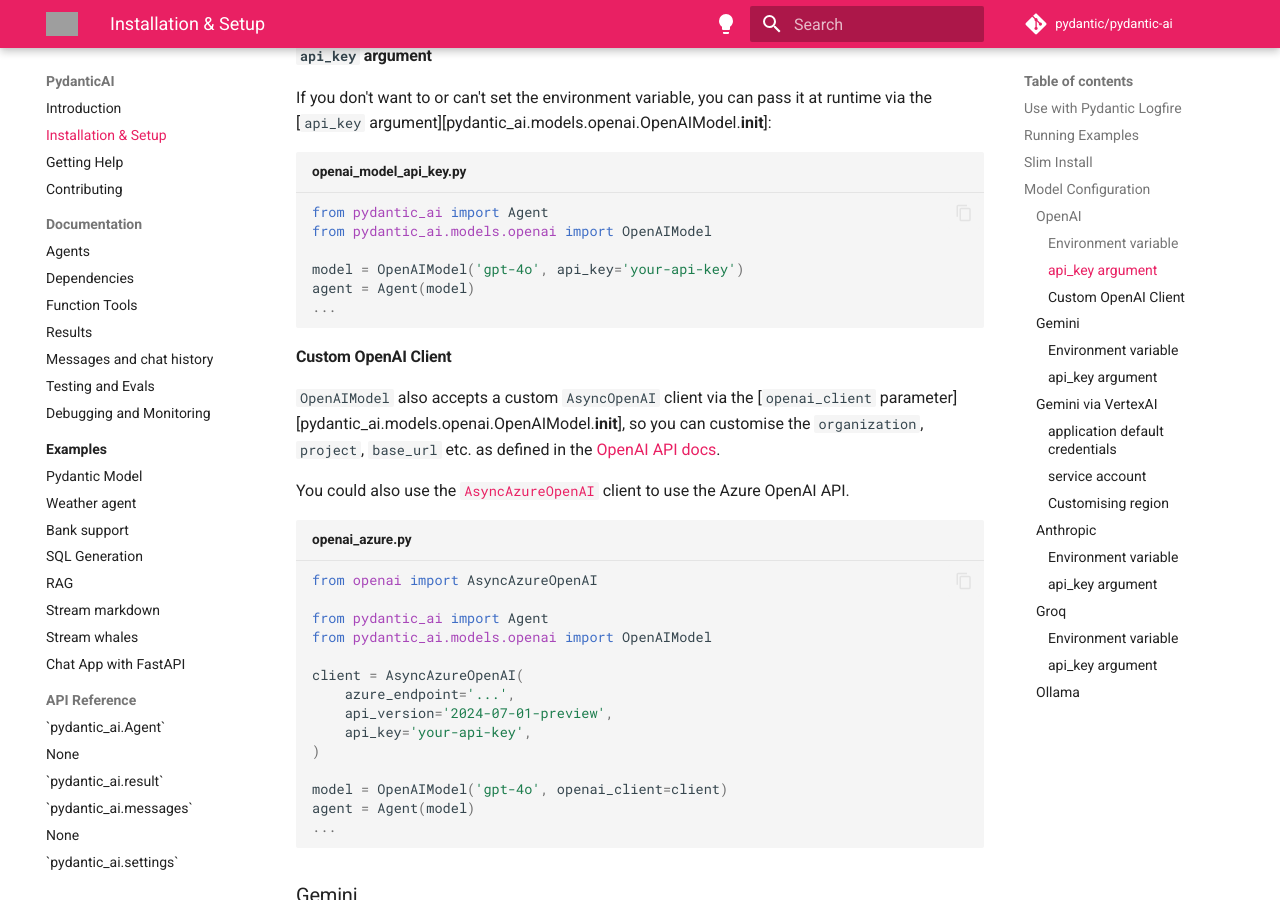
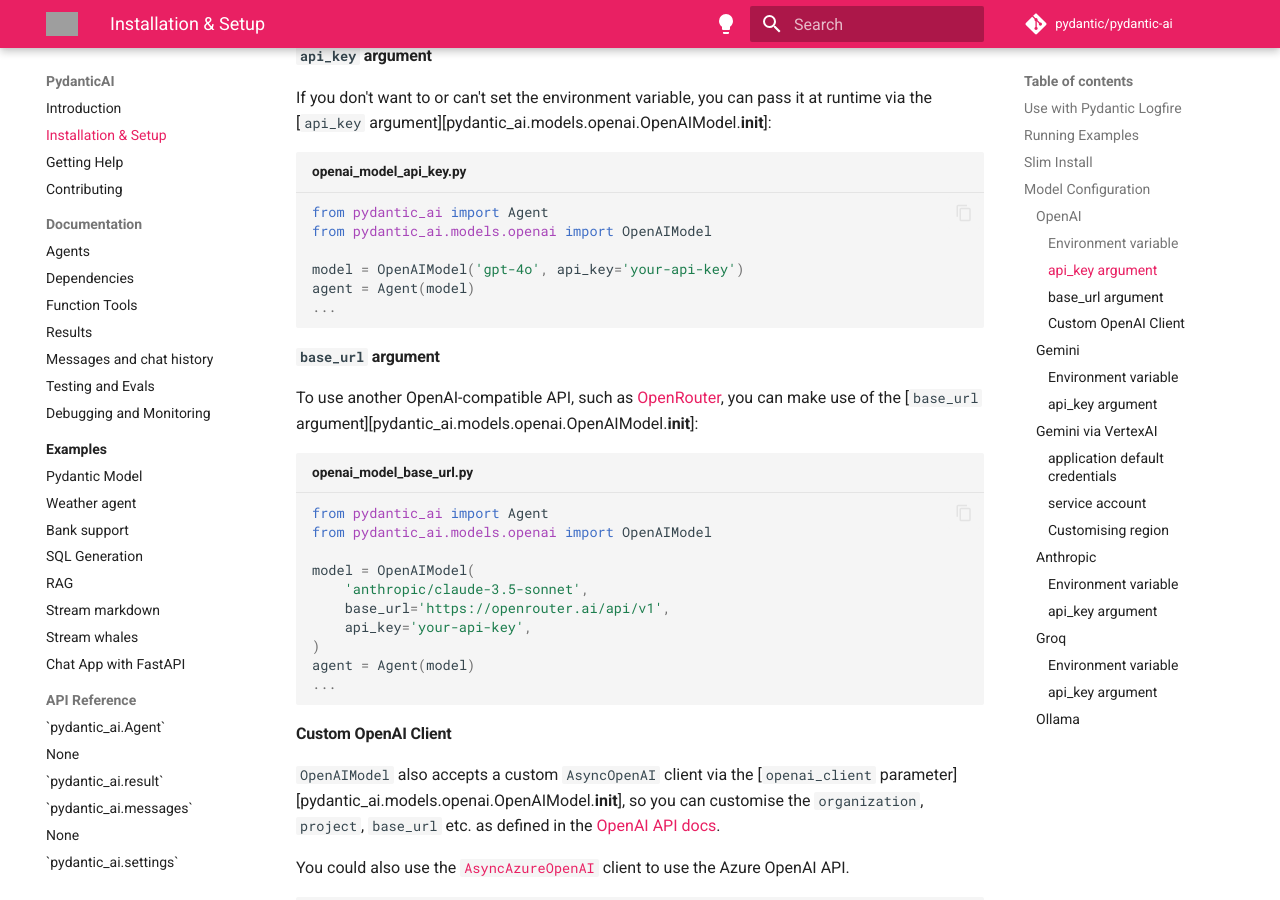
Before and after one commit to willgdjones/pydantic-ai, an MkDocs documentation site: the page built from docs/install.md, in a window 1280 px wide and 900 px high, scrolled down 3031 px. Built offline with MkDocs 1.6.1 and Material for MkDocs 9.7.7, drawn with Linux system fonts in a browser that asks for light colours; comment, search, counter and statistics services are not loaded; grey boxes are pictures that could not be loaded.

Commit message:
feat: add optional base_url kwarg to OpenAIModel (#243)
Co-authored-by: David Montague <35119617+dmontagu@users.noreply.github.com>

````diff
--- a/docs/install.md
+++ b/docs/install.md
@@ -124,6 +124,23 @@
 from pydantic_ai.models.openai import OpenAIModel
 
 model = OpenAIModel('gpt-4o', api_key='your-api-key')
+agent = Agent(model)
+...
+```
+
+#### `base_url` argument
+
+To use another OpenAI-compatible API, such as [OpenRouter](https://openrouter.ai), you can make use of the [`base_url` argument][pydantic_ai.models.openai.OpenAIModel.__init__]:
+
+```python {title="openai_model_base_url.py"}
+from pydantic_ai import Agent
+from pydantic_ai.models.openai import OpenAIModel
+
+model = OpenAIModel(
+    'anthropic/claude-3.5-sonnet',
+    base_url='https://openrouter.ai/api/v1',
+    api_key='your-api-key',
+)
 agent = Agent(model)
 ...
 ```
````
Also changed, not shown: 2 other files.
